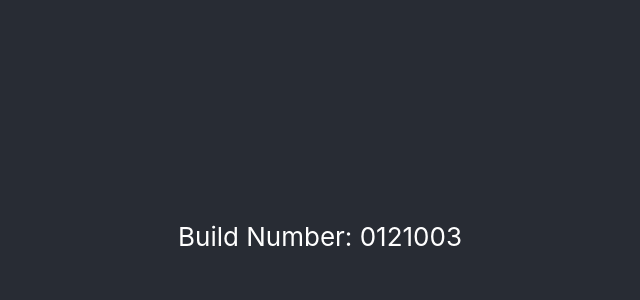
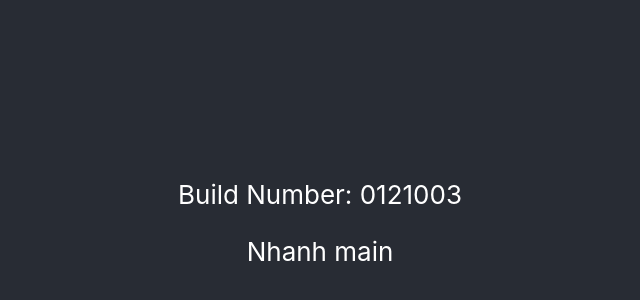
Before and after one commit to anhntk54/github-action-content, a React (Create React App) app: page / in a window 1280 px wide. Shown: the part 164-464 px from the top of the page, without its empty margins (320-960 px from the left). Built offline with nearby package versions, Linux system fonts and the light colour scheme.

Commit message:
nhanh main

```diff
--- a/src/App.js
+++ b/src/App.js
@@ -5,6 +5,7 @@ function App() {
     <div className="App">
       <header className="App-header">
         Build Number: {pkgJson.buildNumber}
+          <p>Nhanh main</p>
       </header>
     </div>
   );
```
